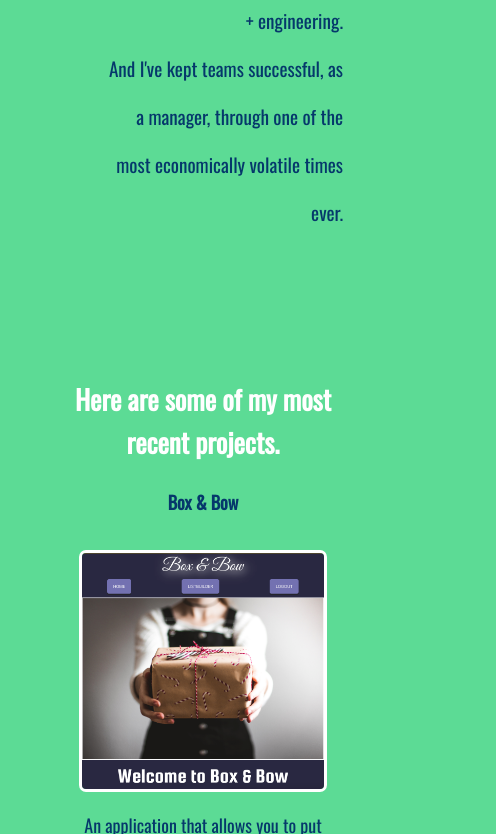
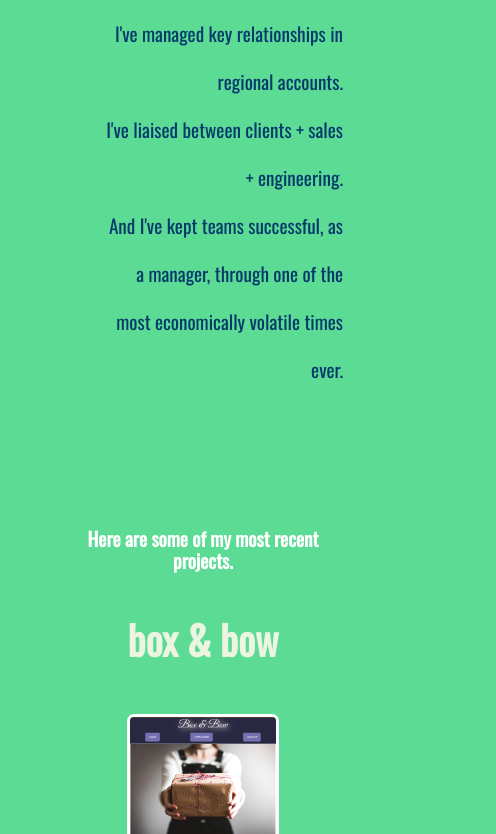
Before and after one commit to mikegoolsby/mgoolsbydotcom, a Gatsby site: page / in a window 390 px wide. Shown: the part 1166-2000 px from the top of the page, 496 px wide, since content can reach past the window. Built offline with nearby package versions, Linux system fonts and the light colour scheme; Gatsby itself is replaced by a stand-in of ours.

Commit message:
adds more responsiveness, custom favicon files

```diff
--- a/gatsby-config.js
+++ b/gatsby-config.js
@@ -14,6 +14,7 @@ module.exports = {
       },
     },
     `gatsby-transformer-sharp`,
+    `gatsby-plugin-scroll-reveal`,
     `gatsby-plugin-sharp`,
     {
       resolve: `gatsby-plugin-manifest`,
--- a/package.json
+++ b/package.json
@@ -14,6 +14,7 @@
     "gatsby-plugin-manifest": "^2.6.1",
     "gatsby-plugin-offline": "^3.4.0",
     "gatsby-plugin-react-helmet": "^3.4.0",
+    "gatsby-plugin-scroll-reveal": "0.0.7",
     "gatsby-plugin-sharp": "^2.8.0",
     "gatsby-plugin-styled-components": "^3.6.0",
     "gatsby-source-filesystem": "^2.5.0",
--- a/src/components/globalStyle.js
+++ b/src/components/globalStyle.js
@@ -7,8 +7,6 @@ const GlobalStyle = createGlobalStyle`
     }
     html {
         scroll-behavior: smooth;
-        width: 100%;
-        height: auto;
         @media (min-width: 900px) {
             width: 100%;
             height: auto;
@@ -39,9 +37,21 @@ const GlobalStyle = createGlobalStyle`
         line-height: 1.6;
         color: white;
         text-align: center;
-        @media (min-width: 1200px) {
-            font-size: 2rem;
-            line-height: 3rem;
+        @media (max-width: 900px) {
+            font-size: 1.2rem;
+            line-height: 1.4rem;
+        }
+    }
+    h3 {
+        font-family: 'Oswald';
+        font-size: 40px;
+        line-height: 1.6;
+        color: #EDF5E1;
+        text-align: center;
+        margin-top: 55px;
+        @media (max-width: 900px) {
+            font-size: 40px;
+            line-height: 1.4rem;
         }
     }
     h4 {
@@ -93,12 +103,18 @@ const GlobalStyle = createGlobalStyle`
         },
         margin: 7px;
         padding: 9px;
+        @media  (max-width: 900px) {
+            font-size: 22px;
+            display: flex;
+            justify-content: space-around;
+        }
     }
     .projects {
         text-align: center;
         display: flex;
         flex-direction: column;
         justify-content: center;
+        margin: 55px;
     }
     li {
         font-family: 'Oswald';
@@ -120,7 +136,8 @@ const GlobalStyle = createGlobalStyle`
         border-radius: 7px;
         border-color: white;
         @media (max-width: 900px) {
-            display: none;
+            height: 220px;
+            width: auto;
         }
     }
     .proj-img {
@@ -132,8 +149,11 @@ const GlobalStyle = createGlobalStyle`
         border-radius: 7px;
         border-style: solid;
         border-color: white;
-        @media (min-width: 300px) {
-            width: 95%;
+        transition: .5s ease;
+        backface-visibility: hidden;
+        opacity: 1;
+        @media (max-width: 900px) {
+            width: 100%;
             height: auto;
         }
     }
@@ -157,6 +177,29 @@ const GlobalStyle = createGlobalStyle`
         align-items: center;
         margin: 15px;
     }
+    .middle {
+        transition: .5s ease;
+        opacity: 0;
+        position: absolute;
+        top: 50%;
+        left: 50%;
+        transform: translate(-50%, -50%);
+        -ms-transform: translate(-50%, -50%);
+        text-align: center;
+    }
+    .container:hover .image {
+        opacity: 0.3;
+    }
+
+      .container:hover .middle {
+        opacity: 1;
+    }
+    .text {
+        background-color: #4CAF50;
+        color: white;
+        font-size: 16px;
+        padding: 16px 32px;
+    }
 `
 
 export default GlobalStyle
--- a/src/components/header.js
+++ b/src/components/header.js
@@ -12,6 +12,7 @@ const StyledHeader = styled.header`
   display: flex;
   justify-content: flex-start;
   align-items: center;
+  transition: top 0.5s
   @media (min-width: 200px) {
     width: 99%;
     height: 100%;
@@ -38,6 +39,7 @@ const StyledLogo = styled.div`
   font-family: 'Oswald';
 `
 
+
 const Header = () => {
   return (
     <StyledHeader>
--- a/src/pages/index.js
+++ b/src/pages/index.js
@@ -4,15 +4,20 @@ import me from '../images/mgoolsby.jpg'
 import boxBow from '../images/boxbowport.png'
 import codex from '../images/codex.png'
 import rqst from '../images/rqst.png'
+import walter from '../images/wherewalter.png'
 
 const IndexPage = () => {
   return (
     <Layout>
-      <section id="about">
+      <section id="about" data-sal="slide-left"
+    data-sal-delay="1000"
+    data-sal-easing="ease">
         <h2>My name is Mike Goolsby & I am a software engineer living in New York City. I have experience building full-stack applications and websites using a variety of languages, technologies, and frameworks. I also have experience looking tremendously cool in front of waterfalls in Northern Thailand.</h2>
         <a href="#contact"><img src={me} className="hvr-grow" id="me" alt="mike in front of a waterfall in thailand, super dapper"></img></a>
       </section>
-      <section id="experience">
+      <section id="experience" data-sal="slide-right"
+    data-sal-delay="1000"
+    data-sal-easing="ease">
         <ul>
           <li id="fade">I've served in the US Army.</li>
           <li>I've been involved in multi-million dollar product rollouts.</li>
@@ -22,9 +27,11 @@ const IndexPage = () => {
         </ul>
       </section>
       <section id="projects">
-        <div className="project">
+        <div className="project" data-sal="fade"
+          data-sal-delay="200"
+          data-sal-easing="ease">
           <h2>Here are some of my most recent projects.</h2>
-          <h4>Box & Bow</h4>
+          <h3>box & bow</h3>
           <div className="projects">
             <a href="https://frosty-darwin-4987e4.netlify.app/"
               target="_blank"
@@ -34,8 +41,10 @@ const IndexPage = () => {
             <p>An application that allows you to put your holiday shopping list in one, easy-to-use place. Track your wishlist, attach a link, add the price, and even notate the item with some comments.</p>
           </div>
         </div>
-        <h4>CODEX</h4>
-        <div className="projects">
+        <h3>CODEX</h3>
+        <div className="projects" data-sal="fade"
+          data-sal-delay="200"
+          data-sal-easing="ease">
         <a href="https://reverent-kalam-023988.netlify.app/"
               target="_blank"
               rel="nofollow noopener noreferrer"
@@ -43,14 +52,27 @@ const IndexPage = () => {
             ><img src={codex} className="proj-img hvr-grow" alt="home page of codex"></img></a>
             <p>CODEX is a resource repository for those about to attend a coding bootcamp - it includes tech gear recommendations, code games you can try, video resources, cheatsheets, and help for prepping for interviews.</p>
         </div>
-        <h4>RQST</h4>
-        <div className="projects">
+        <h3>rqst</h3>
+        <div className="projects" data-sal="fade"
+          data-sal-delay="200"
+          data-sal-easing="ease">
         <a href="https://rqst-go.herokuapp.com/rqst-go"
               target="_blank"
               rel="nofollow noopener noreferrer"
               aria-label="External Link"
             ><img src={rqst} className="proj-img hvr-grow" alt="home page of rqsr"></img></a>
             <p>A simple application that puts your time-off requests, approved days, and pending requests all in one place. Log in to your RQST account to view days that are currently available to request off. Your account also gives you access to your pending requests, and allows you to edit them up until approval.</p>
+        </div>
+        <h3>where's walter?</h3>
+        <div className="projects" data-sal="fade"
+          data-sal-delay="200"
+          data-sal-easing="ease">
+              <a href="https://wheres-walter.vercel.app/"
+                        target="_blank"
+                        rel="nofollow noopener noreferrer"
+                        aria-label="External Link"
+                      ><img src={walter} className="proj-img hvr-grow" alt="home page of where's walter"></img></a>
+            <p>"Where's Walter" is a simple app that utilizes the Breaking Bad API to select a season of Breaking Bad, populate the list of episodes from that season, then sequentially populate a list of characters from that episode. You can click on a character to reveal their photo.</p>
         </div>
       </section>
       <section id="photos">
```
Also changed, not shown: src/images/favicon-32x32.png, src/images/wherewalter.png (added), 1 other file.
